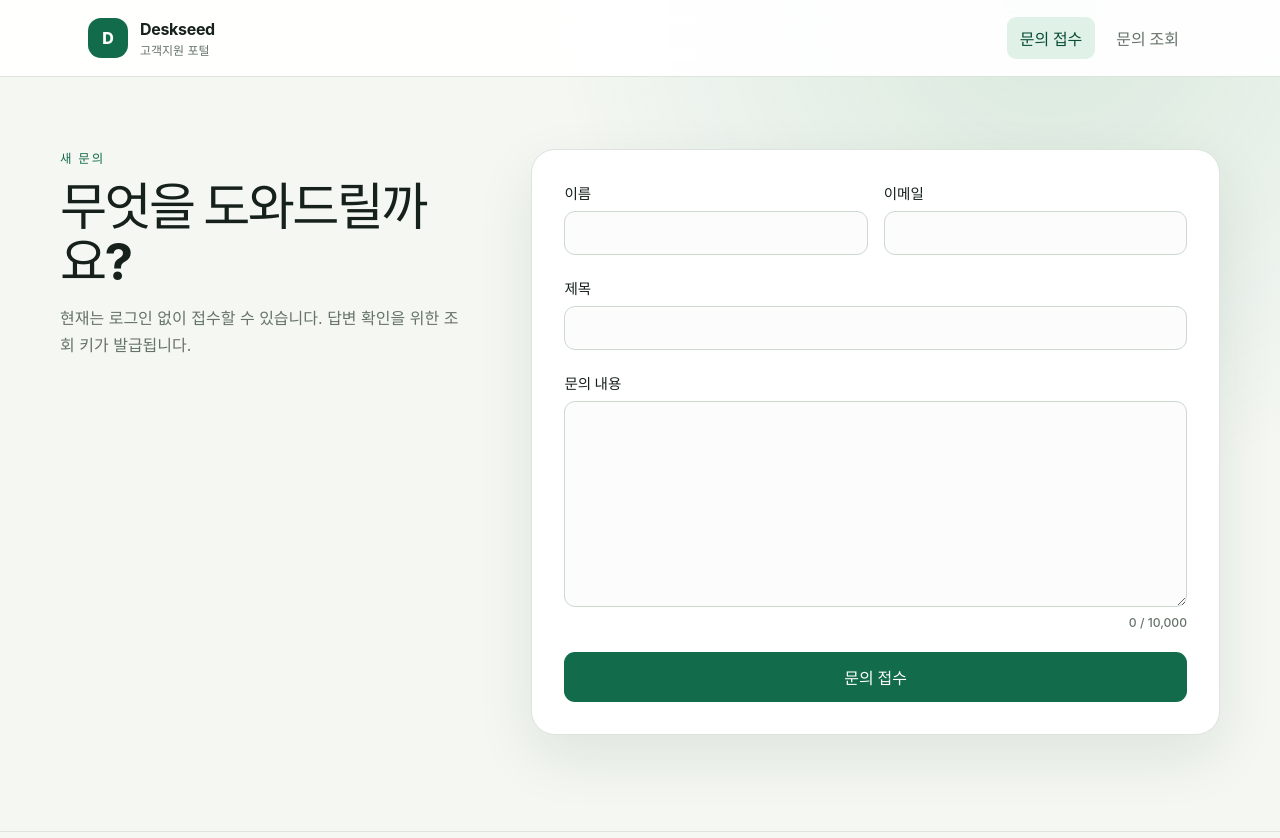
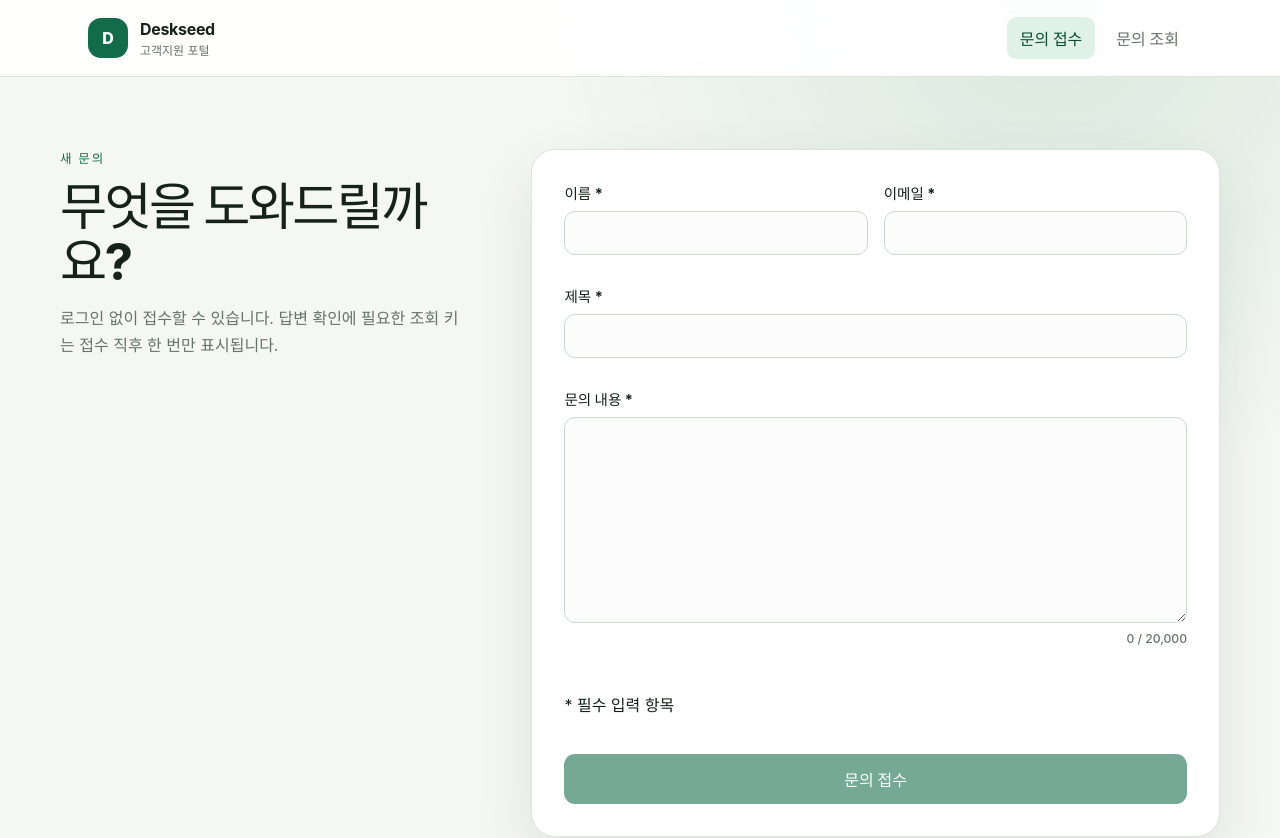
Before and after one commit to kdh949/deskseed, a React (Vite) app in the folder frontend/: page /requests/new in a window 1280 px wide. Shown: the top 838 px of the page. Built offline with nearby package versions, Linux system fonts and the light colour scheme; no server answers; what @zendeskgarden/react-theming would draw is missing.

Commit message:
feat: 익명 문의 접수 검증과 상태 처리 추가

```diff
--- /dev/null
+++ b/frontend/src/features/customer-requests/RequestSuccess.tsx
@@ -0,0 +1,68 @@
+import { useEffect, useRef, useState } from 'react'
+import { Link } from 'react-router'
+import type { SubmittedRequest } from '../../api/types'
+import { StatusBadge } from '../../components/StatusBadge'
+
+interface RequestSuccessProps {
+  submitted: SubmittedRequest
+  onReset(): void
+}
+
+export function RequestSuccess({ submitted, onReset }: RequestSuccessProps) {
+  const headingRef = useRef<HTMLHeadingElement>(null)
+  const [copyStatus, setCopyStatus] = useState('')
+
+  useEffect(() => {
+    headingRef.current?.focus()
+  }, [])
+
+  const copyToken = async () => {
+    try {
+      await navigator.clipboard.writeText(submitted.accessToken)
+      setCopyStatus('조회 키를 복사했습니다.')
+    } catch {
+      setCopyStatus('복사하지 못했습니다. 조회 키를 직접 선택해 복사해 주세요.')
+    }
+  }
+
+  return (
+    <section
+      className="narrow-panel success-panel"
+      aria-labelledby="success-title"
+    >
+      <p className="eyebrow">접수가 완료되었습니다</p>
+      <h1 id="success-title" ref={headingRef} tabIndex={-1}>
+        문의 #{submitted.ticketNumber}
+      </h1>
+      <StatusBadge status={submitted.status} />
+      <p>
+        아래 조회 키는 지금 한 번만 표시됩니다. 새로고침하거나 이 탭을 닫으면
+        사라지며, 서버에서도 원문을 다시 확인할 수 없습니다.
+      </p>
+      <div className="token-box">
+        <code aria-label="문의 조회 키">{submitted.accessToken}</code>
+        <button
+          className="button small secondary"
+          type="button"
+          onClick={copyToken}
+        >
+          키 복사
+        </button>
+      </div>
+      <p className="muted" aria-live="polite">
+        {copyStatus}
+      </p>
+      <div className="button-row">
+        <Link
+          className="button primary"
+          to={`/requests/${submitted.ticketNumber}`}
+        >
+          문의 내용 보기
+        </Link>
+        <button className="button secondary" type="button" onClick={onReset}>
+          다른 문의 접수
+        </button>
+      </div>
+    </section>
+  )
+}
--- /dev/null
+++ b/frontend/src/features/customer-requests/requestForm.ts
@@ -0,0 +1,51 @@
+import type { SubmitRequestInput } from '../../api/types'
+
+export type RequestField = keyof SubmitRequestInput
+export type RequestFieldErrors = Partial<Record<RequestField, string>>
+
+const EMAIL_PATTERN = /^[^\s@]+@[^\s@]+\.[^\s@]+$/
+
+export const REQUEST_FIELD_LIMITS = {
+  name: 100,
+  email: 254,
+  subject: 200,
+  message: 20_000,
+} as const
+
+export const EMPTY_REQUEST_FORM: SubmitRequestInput = {
+  name: '',
+  email: '',
+  subject: '',
+  message: '',
+}
+
+export function validateRequestForm(
+  form: SubmitRequestInput,
+): RequestFieldErrors {
+  const errors: RequestFieldErrors = {}
+
+  if (!form.name.trim()) errors.name = '이름을 입력해 주세요.'
+  else if (form.name.length > REQUEST_FIELD_LIMITS.name)
+    errors.name = `이름은 ${REQUEST_FIELD_LIMITS.name}자 이하여야 합니다.`
+
+  if (!form.email.trim()) errors.email = '이메일을 입력해 주세요.'
+  else if (
+    form.email.length > REQUEST_FIELD_LIMITS.email ||
+    !EMAIL_PATTERN.test(form.email)
+  )
+    errors.email = '올바른 이메일 주소를 입력해 주세요.'
+
+  if (!form.subject.trim()) errors.subject = '제목을 입력해 주세요.'
+  else if (form.subject.length > REQUEST_FIELD_LIMITS.subject)
+    errors.subject = `제목은 ${REQUEST_FIELD_LIMITS.subject}자 이하여야 합니다.`
+
+  if (!form.message.trim()) errors.message = '문의 내용을 입력해 주세요.'
+  else if (form.message.length > REQUEST_FIELD_LIMITS.message)
+    errors.message = `문의 내용은 ${REQUEST_FIELD_LIMITS.message.toLocaleString()}자 이하여야 합니다.`
+
+  return errors
+}
+
+export function isRequestField(value: string): value is RequestField {
+  return ['name', 'email', 'subject', 'message'].includes(value)
+}
--- a/frontend/src/pages/NewRequestPage.tsx
+++ b/frontend/src/pages/NewRequestPage.tsx
@@ -1,154 +1,297 @@
-import { useMutation } from '@tanstack/react-query'
-import { type FormEvent, useState } from 'react'
-import { Link } from 'react-router'
+import {
+  type ChangeEvent,
+  type FormEvent,
+  useEffect,
+  useMemo,
+  useRef,
+  useState,
+} from 'react'
 import { ApiError, submitRequest } from '../api/client'
-import type { SubmitRequestInput } from '../api/types'
+import type { SubmitRequestInput, SubmittedRequest } from '../api/types'
 import { useRequestAccess } from '../features/customer-requests/RequestAccessContext'
+import {
+  EMPTY_REQUEST_FORM,
+  isRequestField,
+  REQUEST_FIELD_LIMITS,
+  type RequestField,
+  type RequestFieldErrors,
+  validateRequestForm,
+} from '../features/customer-requests/requestForm'
+import { RequestSuccess } from '../features/customer-requests/RequestSuccess'
 
-const EMPTY_FORM: SubmitRequestInput = {
-  name: '',
-  email: '',
-  subject: '',
-  message: '',
+type TouchedFields = Partial<Record<RequestField, boolean>>
+
+interface ErrorSummary {
+  title: string
+  detail: string
+  requestId?: string
+}
+
+function toServerFieldErrors(error: ApiError): RequestFieldErrors {
+  return Object.fromEntries(
+    Object.entries(error.fieldErrors).filter(([field]) =>
+      isRequestField(field),
+    ),
+  )
+}
+
+function toErrorSummary(error: unknown): ErrorSummary {
+  if (!(error instanceof ApiError)) {
+    return {
+      title: '문의 접수 오류',
+      detail: '네트워크 연결을 확인한 뒤 다시 시도해 주세요.',
+    }
+  }
+  if (error.status === 400) {
+    return {
+      title: '입력 내용을 확인해 주세요',
+      detail: '표시된 항목을 고친 뒤 다시 접수해 주세요.',
+      requestId: error.requestId,
+    }
+  }
+  if (error.status === 429) {
+    return {
+      title: '잠시 후 다시 시도해 주세요',
+      detail: error.retryAfter
+        ? `${error.retryAfter}초 뒤에 다시 접수해 주세요.`
+        : '요청이 많습니다. 잠시 기다린 뒤 다시 접수해 주세요.',
+      requestId: error.requestId,
+    }
+  }
+  return {
+    title: '문의 접수 오류',
+    detail: '내용은 그대로 보존했습니다. 잠시 후 다시 시도해 주세요.',
+    requestId: error.requestId,
+  }
 }
 
 export function NewRequestPage() {
   const requestAccess = useRequestAccess()
-  const [form, setForm] = useState<SubmitRequestInput>(EMPTY_FORM)
-  const mutation = useMutation({
-    mutationFn: submitRequest,
-    onSuccess: (result) =>
-      requestAccess.setAccessToken(result.ticketNumber, result.accessToken),
-  })
+  const [form, setForm] = useState<SubmitRequestInput>(EMPTY_REQUEST_FORM)
+  const [touched, setTouched] = useState<TouchedFields>({})
+  const [serverErrors, setServerErrors] = useState<RequestFieldErrors>({})
+  const [summary, setSummary] = useState<ErrorSummary | null>(null)
+  const [submitted, setSubmitted] = useState<SubmittedRequest | null>(null)
+  const [isSubmitting, setIsSubmitting] = useState(false)
+  const pendingRef = useRef(false)
+  const summaryRef = useRef<HTMLDivElement>(null)
+  const clientErrors = useMemo(() => validateRequestForm(form), [form])
+  const isValid = Object.keys(clientErrors).length === 0
 
-  const submit = (event: FormEvent<HTMLFormElement>) => {
-    event.preventDefault()
-    mutation.mutate(form)
+  useEffect(() => {
+    if (summary) summaryRef.current?.focus()
+  }, [summary])
+
+  const visibleErrors: RequestFieldErrors = { ...serverErrors }
+  for (const field of Object.keys(touched) as RequestField[]) {
+    if (touched[field] && clientErrors[field]) {
+      visibleErrors[field] = clientErrors[field]
+    }
   }
 
-  if (mutation.data) {
-    const submitted = mutation.data
+  const updateField =
+    (field: RequestField) =>
+    (event: ChangeEvent<HTMLInputElement | HTMLTextAreaElement>) => {
+      setForm((current) => ({ ...current, [field]: event.target.value }))
+      setServerErrors((current) => {
+        const next = { ...current }
+        delete next[field]
+        return next
+      })
+      setSummary(null)
+    }
+
+  const blurField = (field: RequestField) => {
+    setTouched((current) => ({ ...current, [field]: true }))
+    if (clientErrors[field]) {
+      setSummary({
+        title: '입력 내용을 확인해 주세요',
+        detail: '표시된 항목을 고친 뒤 다시 접수해 주세요.',
+      })
+    }
+  }
+
+  const submit = async (event: FormEvent<HTMLFormElement>) => {
+    event.preventDefault()
+    if (pendingRef.current) return
+    if (!isValid) {
+      setTouched({ name: true, email: true, subject: true, message: true })
+      setSummary({
+        title: '입력 내용을 확인해 주세요',
+        detail: '표시된 항목을 고친 뒤 다시 접수해 주세요.',
+      })
+      return
+    }
+
+    pendingRef.current = true
+    setIsSubmitting(true)
+    setSummary(null)
+    setServerErrors({})
+    try {
+      const result = await submitRequest(form)
+      requestAccess.setAccessToken(result.ticketNumber, result.accessToken)
+      setSubmitted(result)
+    } catch (error) {
+      if (error instanceof ApiError) setServerErrors(toServerFieldErrors(error))
+      setSummary(toErrorSummary(error))
+    } finally {
+      pendingRef.current = false
+      setIsSubmitting(false)
+    }
+  }
+
+  if (submitted) {
     return (
-      <section className="narrow-panel success-panel">
-        <p className="eyebrow">접수가 완료되었습니다</p>
-        <h1>문의 #{submitted.ticketNumber}</h1>
-        <p>
-          이 브라우저에는 조회 키를 저장했습니다. 아래 키는 다른 기기에서 조회할
-          때 필요하며, 서버에서 원문을 다시 복구할 수 없습니다.
-        </p>
-        <div className="token-box">
-          <code>{submitted.accessToken}</code>
-          <button
-            className="button small secondary"
-            type="button"
-            onClick={() => navigator.clipboard.writeText(submitted.accessToken)}
-          >
-            키 복사
-          </button>
-        </div>
-        <div className="button-row">
-          <Link
-            className="button primary"
-            to={`/requests/${submitted.ticketNumber}`}
-          >
-            문의 내용 보기
-          </Link>
-          <button
-            className="button secondary"
-            type="button"
-            onClick={() => {
-              setForm(EMPTY_FORM)
-              mutation.reset()
-            }}
-          >
-            다른 문의 접수
-          </button>
-        </div>
-      </section>
+      <RequestSuccess
+        submitted={submitted}
+        onReset={() => {
+          setForm(EMPTY_REQUEST_FORM)
+          setTouched({})
+          setServerErrors({})
+          setSummary(null)
+          setSubmitted(null)
+        }}
+      />
     )
   }
 
-  const apiError = mutation.error instanceof ApiError ? mutation.error : null
-
   return (
-    <section className="form-layout">
+    <section className="form-layout" aria-labelledby="new-request-title">
       <div>
         <p className="eyebrow">새 문의</p>
-        <h1>무엇을 도와드릴까요?</h1>
+        <h1 id="new-request-title">무엇을 도와드릴까요?</h1>
         <p className="muted">
-          현재는 로그인 없이 접수할 수 있습니다. 답변 확인을 위한 조회 키가
-          발급됩니다.
+          로그인 없이 접수할 수 있습니다. 답변 확인에 필요한 조회 키는 접수 직후
+          한 번만 표시됩니다.
         </p>
       </div>
-      <form className="support-form" onSubmit={submit}>
-        {apiError && (
-          <div className="error-banner" role="alert">
-            <strong>{apiError.problem?.title ?? '접수하지 못했습니다.'}</strong>
-            <span>{apiError.message}</span>
-            {apiError.problem?.requestId && (
-              <small>요청 ID: {apiError.problem.requestId}</small>
-            )}
+      <form className="support-form" onSubmit={submit} noValidate>
+        {summary && (
+          <div
+            className="error-banner"
+            role="alert"
+            aria-labelledby="request-error-title"
+            ref={summaryRef}
+            tabIndex={-1}
+          >
+            <strong id="request-error-title">{summary.title}</strong>
+            <span>{summary.detail}</span>
+            {summary.requestId && <small>요청 ID: {summary.requestId}</small>}
           </div>
         )}
         <div className="field-grid two-columns">
-          <label>
-            이름
-            <input
-              required
-              maxLength={100}
-              autoComplete="name"
-              value={form.name}
-              onChange={(event) =>
-                setForm({ ...form, name: event.target.value })
-              }
-            />
-          </label>
-          <label>
-            이메일
-            <input
-              required
-              type="email"
-              maxLength={320}
-              autoComplete="email"
-              value={form.email}
-              onChange={(event) =>
-                setForm({ ...form, email: event.target.value })
-              }
-            />
-          </label>
+          <RequestFieldControl
+            field="name"
+            label="이름"
+            value={form.name}
+            error={visibleErrors.name}
+            maxLength={REQUEST_FIELD_LIMITS.name}
+            autoComplete="name"
+            onChange={updateField('name')}
+            onBlur={() => blurField('name')}
+          />
+          <RequestFieldControl
+            field="email"
+            label="이메일"
+            type="email"
+            value={form.email}
+            error={visibleErrors.email}
+            maxLength={REQUEST_FIELD_LIMITS.email}
+            autoComplete="email"
+            onChange={updateField('email')}
+            onBlur={() => blurField('email')}
+          />
         </div>
-        <label>
-          제목
-          <input
+        <RequestFieldControl
+          field="subject"
+          label="제목"
+          value={form.subject}
+          error={visibleErrors.subject}
+          maxLength={REQUEST_FIELD_LIMITS.subject}
+          onChange={updateField('subject')}
+          onBlur={() => blurField('subject')}
+        />
+        <label className="form-field" htmlFor="request-message">
+          <span>
+            문의 내용 <span aria-hidden="true">*</span>
+          </span>
+          <textarea
+            id="request-message"
             required
-            maxLength={200}
-            value={form.subject}
-            onChange={(event) =>
-              setForm({ ...form, subject: event.target.value })
-            }
-          />
-        </label>
-        <label>
-          문의 내용
-          <textarea
-            required
-            maxLength={10_000}
+            maxLength={REQUEST_FIELD_LIMITS.message}
             rows={10}
             value={form.message}
-            onChange={(event) =>
-              setForm({ ...form, message: event.target.value })
-            }
+            aria-invalid={visibleErrors.message ? 'true' : undefined}
+            aria-describedby="request-message-help request-message-error"
+            onChange={updateField('message')}
+            onBlur={() => blurField('message')}
           />
-          <small>{form.message.length.toLocaleString()} / 10,000</small>
+          <small id="request-message-help">
+            {form.message.length.toLocaleString()} / 20,000
+          </small>
+          <span className="field-error" id="request-message-error">
+            {visibleErrors.message}
+          </span>
         </label>
+        <p className="required-note">* 필수 입력 항목</p>
         <button
           className="button primary"
           type="submit"
-          disabled={mutation.isPending}
+          disabled={!isValid || isSubmitting}
+          aria-busy={isSubmitting}
         >
-          {mutation.isPending ? '접수하는 중…' : '문의 접수'}
+          {isSubmitting ? '안전하게 접수하는 중…' : '문의 접수'}
         </button>
       </form>
     </section>
   )
 }
+
+interface RequestFieldControlProps {
+  field: Exclude<RequestField, 'message'>
+  label: string
+  value: string
+  error?: string
+  maxLength: number
+  type?: string
+  autoComplete?: string
+  onChange(event: ChangeEvent<HTMLInputElement>): void
+  onBlur(): void
+}
+
+function RequestFieldControl({
+  field,
+  label,
+  value,
+  error,
+  maxLength,
+  type = 'text',
+  autoComplete,
+  onChange,
+  onBlur,
+}: RequestFieldControlProps) {
+  const inputId = `request-${field}`
+  const errorId = `${inputId}-error`
+  return (
+    <label className="form-field" htmlFor={inputId}>
+      <span>
+        {label} <span aria-hidden="true">*</span>
+      </span>
+      <input
+        id={inputId}
+        required
+        type={type}
+        maxLength={maxLength}
+        autoComplete={autoComplete}
+        value={value}
+        aria-invalid={error ? 'true' : undefined}
+        aria-describedby={error ? errorId : undefined}
+        onChange={onChange}
+        onBlur={onBlur}
+      />
+      <span className="field-error" id={errorId}>
+        {error}
+      </span>
+    </label>
+  )
+}
```
Also changed, not shown: frontend/src/test/setup.ts (+6 -0 lines), 1 other file (tests, documents, lock files or other folders).
